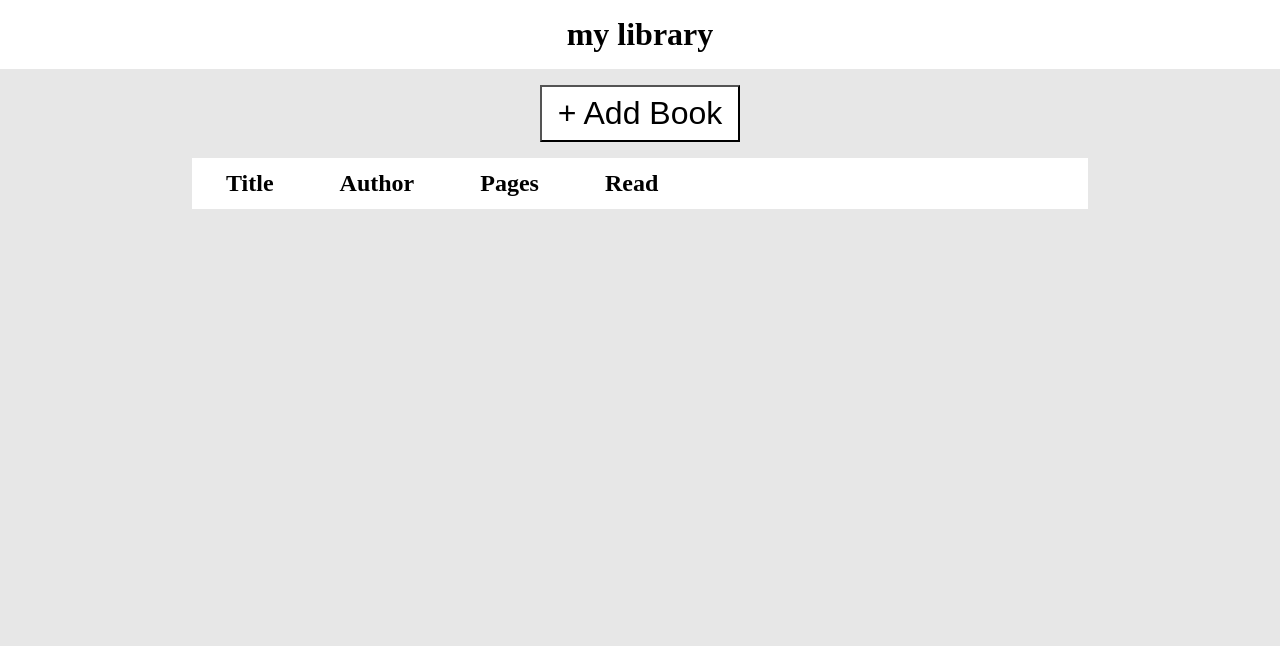
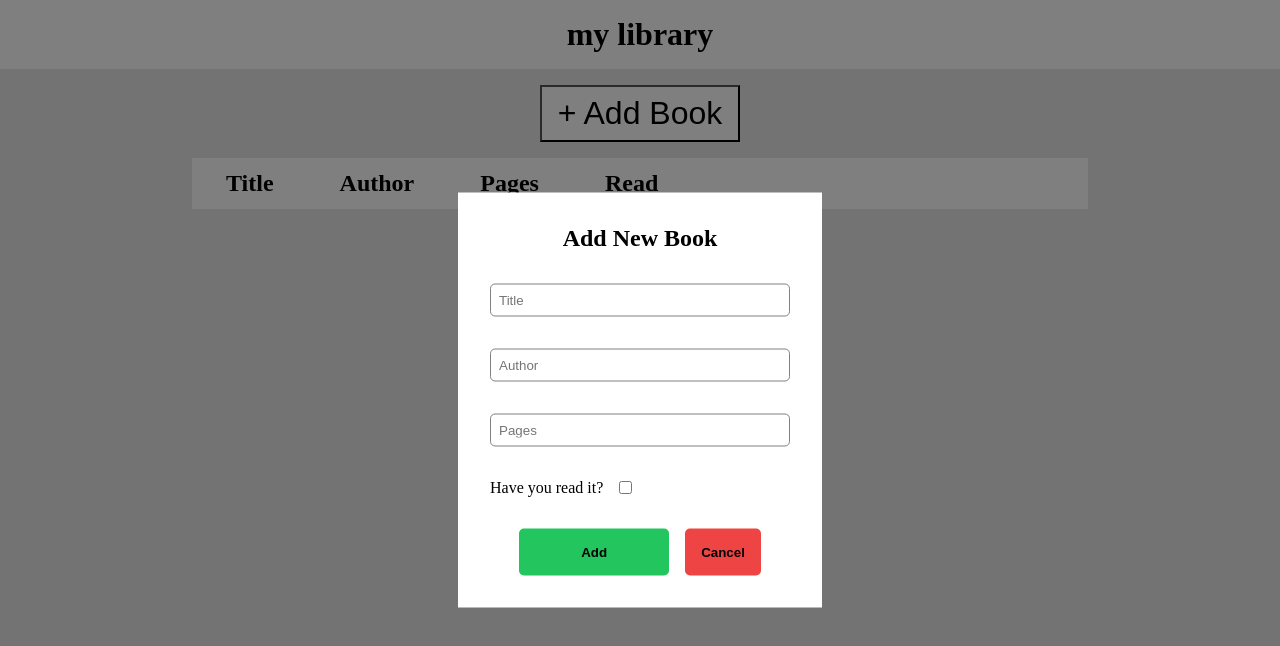
Before and after one commit to fishfilli/library, a plain HTML site: page index.html in a window 1280 px wide. Both pictures are taken after a click on the button "+ Add Book". Drawn offline with Linux system fonts and the light colour scheme.

Commit message:
Add modal

```diff
--- a/index.html
+++ b/index.html
@@ -5,6 +5,7 @@
     <meta http-equiv="X-UA-Compatible" content="IE=edge" />
     <meta name="viewport" content="width=device-width, initial-scale=1.0" />
     <link rel="stylesheet" href="styles.css" />
+    <script src="script.js" defer></script>
     <title>My Library</title>
   </head>
   <body>
@@ -12,7 +13,7 @@
       <h1>my library</h1>
     </header>
     <main>
-      <button id="add-book-btn">+ Add Book</button>
+      <button id="add-book-button">+ Add Book</button>
       <div class="library-container">
         <table>
           <tr>
@@ -24,5 +25,42 @@
         </table>
       </div>
     </main>
+    <div class="modal">
+      <div class="modal-header">
+        <h2>Add New Book</h2>
+      </div>
+      <form class="modal-body">
+        <input
+          type="text"
+          id="title"
+          name="title"
+          placeholder="Title"
+          required
+        />
+        <input
+          type="text"
+          id="author"
+          name="author"
+          placeholder="Author"
+          required
+        />
+        <input
+          type="number"
+          id="pages"
+          name="pages"
+          placeholder="Pages"
+          required
+        />
+        <div class="read-or-not">
+          <label for="read">Have you read it?</label>
+          <input type="checkbox" id="read" name="read" />
+        </div>
+        <div class="modal-buttons">
+          <button id="add-button" type="submit">Add</button>
+          <button id="cancel-button" type="button">Cancel</button>
+        </div>
+      </form>
+    </div>
+    <div id="overlay"></div>
   </body>
 </html>
--- a/script.js
+++ b/script.js
@@ -0,0 +1,18 @@
+const addBookBtn = document.querySelector("#add-book-button");
+const modalCancelBtn = document.querySelector("#cancel-button");
+const overlay = document.querySelector("#overlay");
+const modal = document.querySelector(".modal");
+
+addBookBtn.addEventListener("click", openModal);
+overlay.addEventListener("click", closeModal);
+modalCancelBtn.addEventListener("click", closeModal);
+
+function openModal() {
+  overlay.classList.add("active");
+  modal.classList.add("active");
+}
+
+function closeModal() {
+  overlay.classList.remove("active");
+  modal.classList.remove("active");
+}
--- a/styles.css
+++ b/styles.css
@@ -20,7 +20,7 @@ main {
   align-items: center;
 }
 
-#add-book-btn {
+#add-book-button {
   background-color: white;
   font-size: 2rem;
   margin: 1rem;
@@ -38,3 +38,79 @@ td {
   font-size: 1.5rem;
   padding: 10px 2rem;
 }
+
+.modal {
+  position: fixed;
+  top: 50%;
+  left: 50%;
+  transform: translate(-50%, -50%);
+  background-color: white;
+  width: 300px;
+  padding: 2rem;
+  z-index: 2;
+  display: none;
+}
+
+.modal-header {
+  display: flex;
+  justify-content: center;
+  align-items: center;
+  margin-bottom: 2rem;
+}
+
+.modal-body {
+  display: flex;
+  flex-direction: column;
+  gap: 2rem;
+}
+
+.read-or-not {
+  display: flex;
+  gap: 1rem;
+}
+
+.modal-buttons {
+  display: flex;
+  justify-content: center;
+  gap: 1rem;
+}
+
+#overlay {
+  position: fixed;
+  top: 0;
+  right: 0;
+  bottom: 0;
+  left: 0;
+  background-color: rgba(0, 0, 0, 0.5);
+  z-index: 1;
+  display: none;
+}
+
+.modal-body input[type="text"],
+.modal-body input[type="number"] {
+  padding: 0.5rem;
+  border: 1px solid grey;
+  border-radius: 5px;
+}
+
+.modal-buttons #add-button {
+  border: none;
+  background-color: #22c55e;
+  width: 50%;
+}
+
+.modal-buttons button {
+  padding: 1rem;
+  border-radius: 5px;
+  font-weight: bold;
+}
+
+.modal-buttons #cancel-button {
+  background-color: #ef4444;
+  border: none;
+}
+
+#overlay.active,
+.modal.active {
+  display: block;
+}
```
